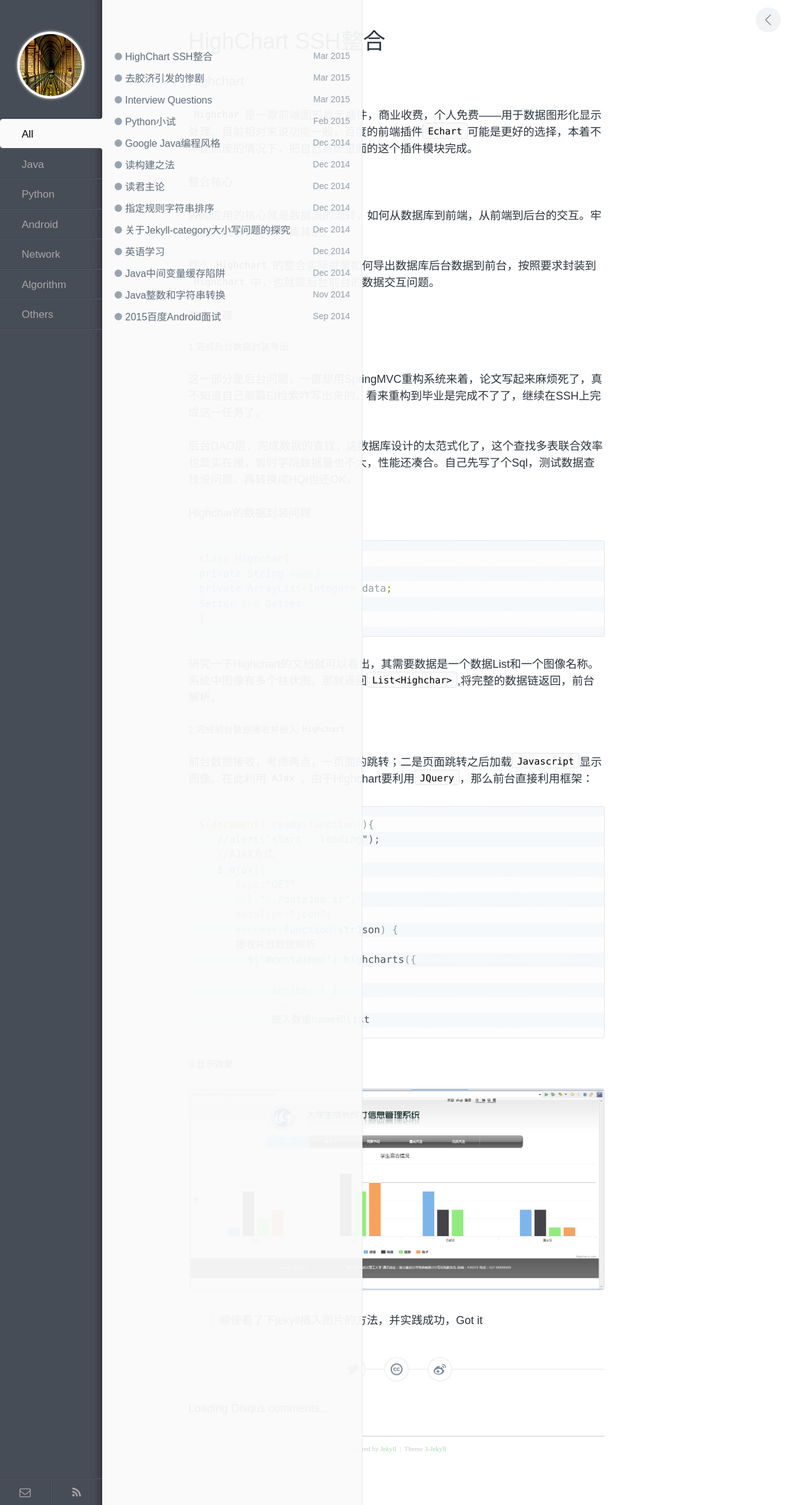
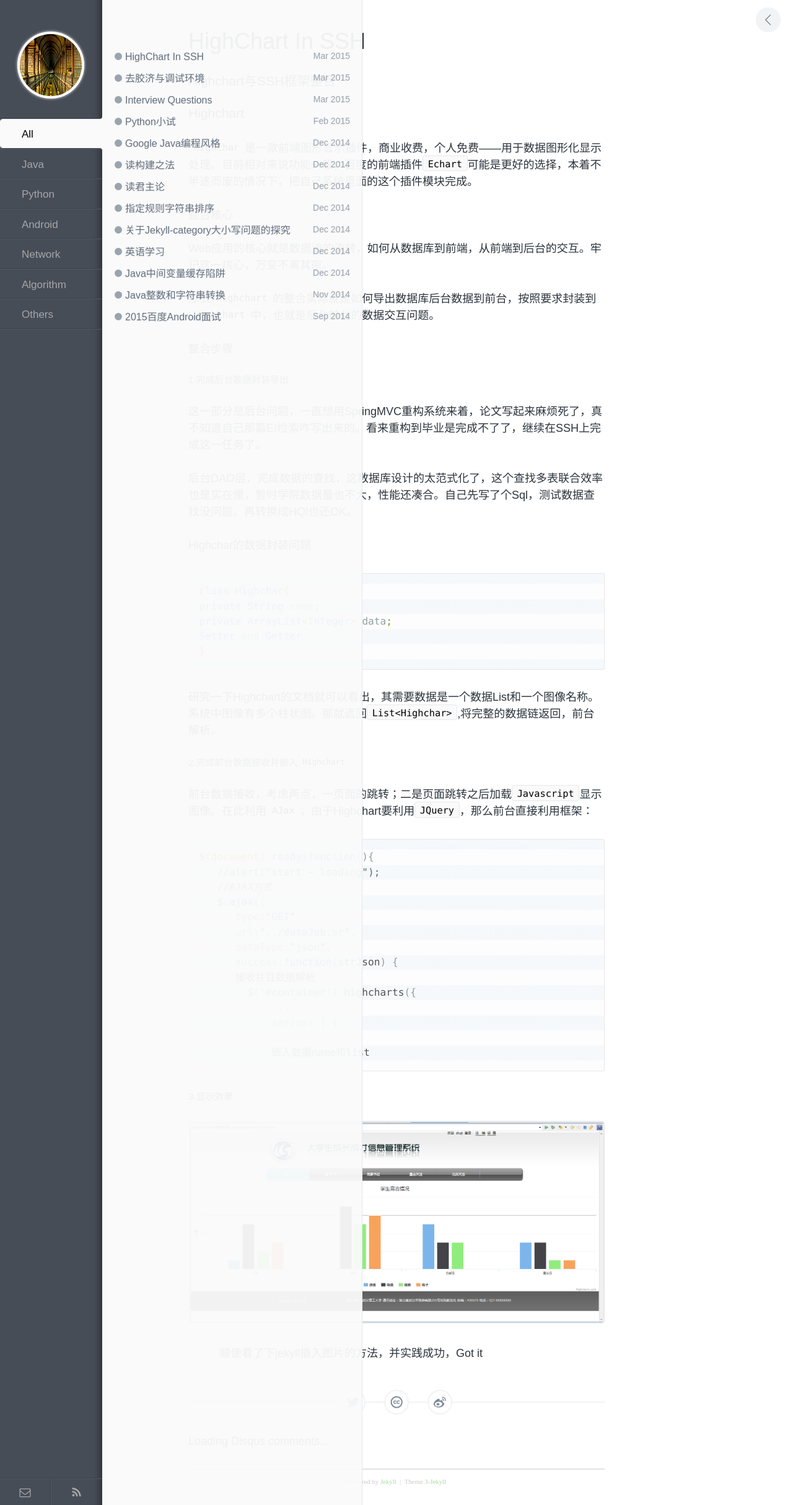
Before and after one commit to enlipan/enlipan.github.io, a Jekyll site: the page built from _posts/2015-3-17-Highchar-in-ssh.md, in a window 1280 px wide. Shown: the whole page at 62% size. Built offline with Jekyll 4.4.1, drawn with Linux system fonts in a browser that asks for light colours; comment, search, counter and statistics services are not loaded.

Commit message:
update something

```diff
--- a/_posts/2015-3-15-stupid-debuge-in-site.md
+++ b/_posts/2015-3-15-stupid-debuge-in-site.md
@@ -1,6 +1,6 @@
 ---
 layout: post
-title: 去胶济引发的惨剧
+title: 去胶济与调试环境
 category: others
 ---
 
--- a/_posts/2015-3-17-Highchar-in-ssh.md
+++ b/_posts/2015-3-17-Highchar-in-ssh.md
@@ -1,8 +1,10 @@
 ---
 layout: post
-title: HighChart SSH整合
+title: HighChart In SSH
 category: java
 ---
+
+###Highchart与SSH框架整合
 
 ###Highchart
 
```
